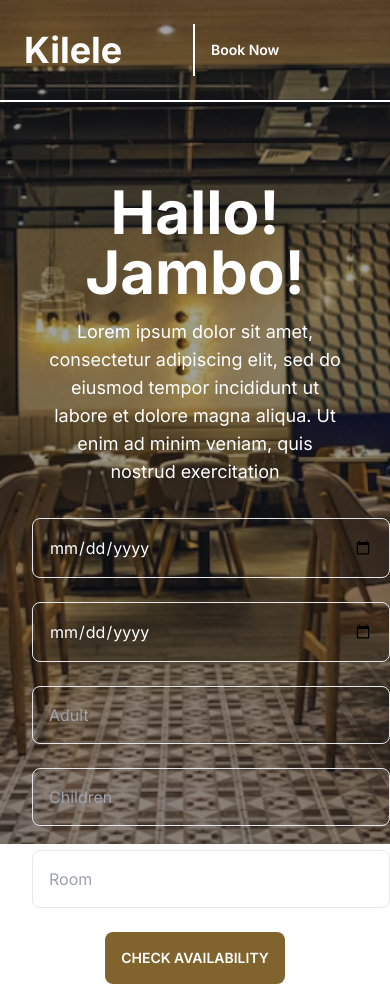
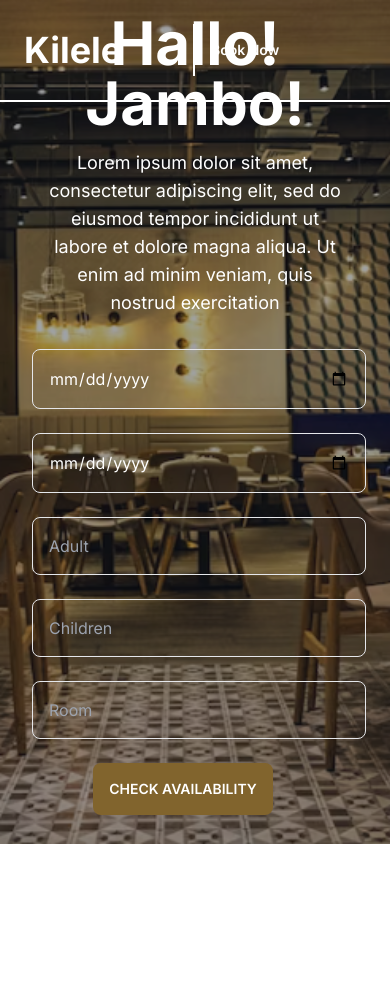
Before and after one commit to felixDev22/Kilele-Hotel-R, a Next.js app: page / in a window 390 px wide. After the commit the page ends 844 px from the top, so only its background shows below. Built offline with nearby package versions, Linux system fonts and the light colour scheme.

Commit message:
Add margin right for mobile

```diff
--- a/src/app/booking/Booking.tsx
+++ b/src/app/booking/Booking.tsx
@@ -3,7 +3,7 @@
 export const Booking = () => {
   return (
     <>
-      <div className="flex-col  w-80vw p-4 h-40">
+      <div className="flex-col w-80vw p-4 mr-6">
 
         <div className="form grid">
           <form className="flex-col md:flex-row lg:flex-row space-y-6 md:space-y-0 lg:space-y-0 md:space-x-2 lg:space-x-2">
```
